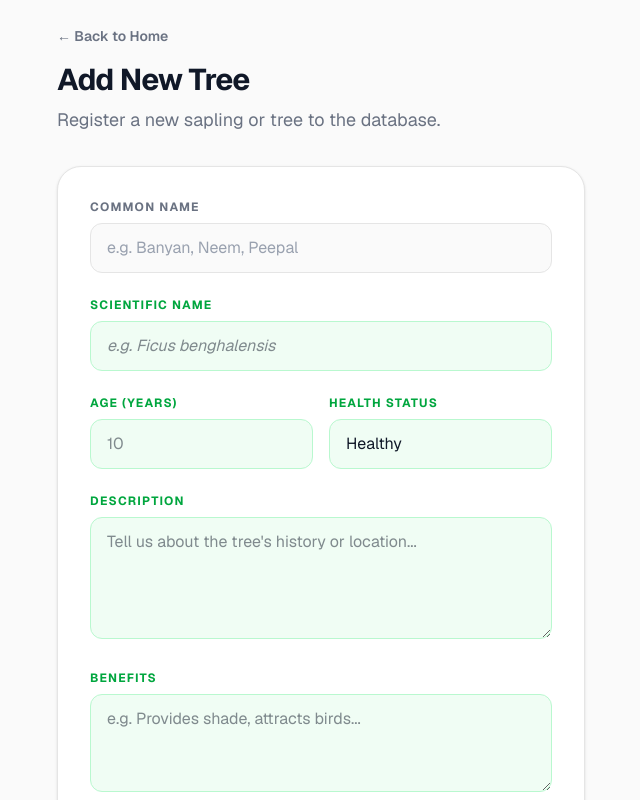
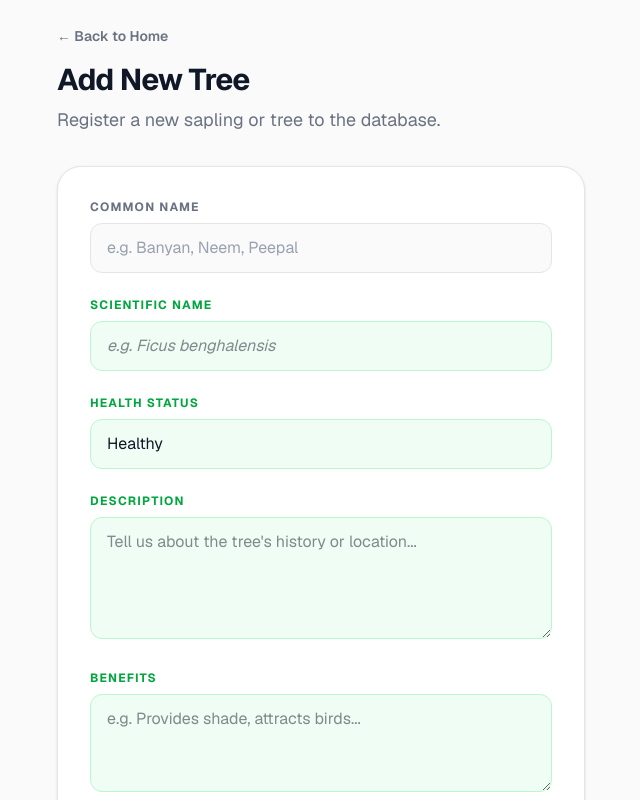
Before and after one commit to ojaswi1234/QR_TREE, a Next.js app: page /pages/addTree in a window 1280 px wide. Shown: the top 800 px of the page, without its empty margins (319-959 px from the left). Built offline with nearby package versions, Linux system fonts and the light colour scheme.

Commit message:
removed age field and added auto ageing feature

```diff
--- a/app/api/trees/route.ts
+++ b/app/api/trees/route.ts
@@ -25,6 +25,19 @@ export async function POST(request: NextRequest) {
 
     console.log('[API] Creating tree:', body.common_name);
 
+    // Calculate age from planted_date
+    let calculatedAge = 0;
+    if (body.planted_date) {
+      const plantedDate = new Date(body.planted_date);
+      const today = new Date();
+      let years = today.getFullYear() - plantedDate.getFullYear();
+      const monthDiff = today.getMonth() - plantedDate.getMonth();
+      if (monthDiff < 0 || (monthDiff === 0 && today.getDate() < plantedDate.getDate())) {
+        years--;
+      }
+      calculatedAge = Math.max(0, years);
+    }
+
     // Check for duplicate: Common Name OR Scientific Name (Case Insensitive)
     // We escape special regex characters to prevent invalid regex errors if names contain them
     const escapeRegExp = (string: string) => string.replace(/[.*+?^${}()|[\]\\]/g, '\\$&');
@@ -50,10 +63,11 @@ export async function POST(request: NextRequest) {
 
     console.log('[API] Assigning tree_id:', newTreeId);
 
-    // Create new tree with auto-generated ID
+    // Create new tree with auto-generated ID and calculated age
     const tree = await TreeModel.create({
       ...body,
       tree_id: newTreeId,
+      age: calculatedAge,
     });
 
     console.log('[API] ✅ Tree created in MongoDB with ID:', newTreeId);
--- a/app/pages/addTree/page.tsx
+++ b/app/pages/addTree/page.tsx
@@ -12,7 +12,6 @@ export default function Page() {
   const [formData, setFormData] = useState({
     common_name: "",
     scientific_name: "",
-    age: "",
     description: "",
     benefits: [] as string[],
     images: [] as string[],
@@ -97,7 +96,6 @@ export default function Page() {
     try {
       const treeData = {
         ...formData,
-        age: parseInt(formData.age) || 0,
       };
 
       console.log('[Add Tree] Starting to add tree:', treeData.common_name);
@@ -183,20 +181,7 @@ export default function Page() {
             />
           </div>
 
-          {/* Grid for Age and Health */}
-          <div className="grid grid-cols-2 gap-4">
-            <div>
-              <label className="block text-xs font-bold text-green-600 uppercase tracking-widest mb-2">
-                Age (Years)
-              </label>
-              <input
-                type="number"
-                name="age"
-                placeholder="10"
-                className="w-full bg-green-50 border border-green-200 rounded-xl px-4 py-3 focus:outline-none focus:ring-2 focus:ring-green-500"
-                onChange={handleChange}
-              />
-            </div>
+          {/* Health Status */}
           <div>
             <label className="block text-xs font-bold text-green-600 uppercase tracking-widest mb-2">
               Health Status
@@ -212,7 +197,6 @@ export default function Page() {
               <option>Requires Care</option>
               <option>Sick</option>
             </select>
-            </div>
           </div>
 
           {/* Description */}
```
Lines whose indentation alone changed are shown as unchanged.
